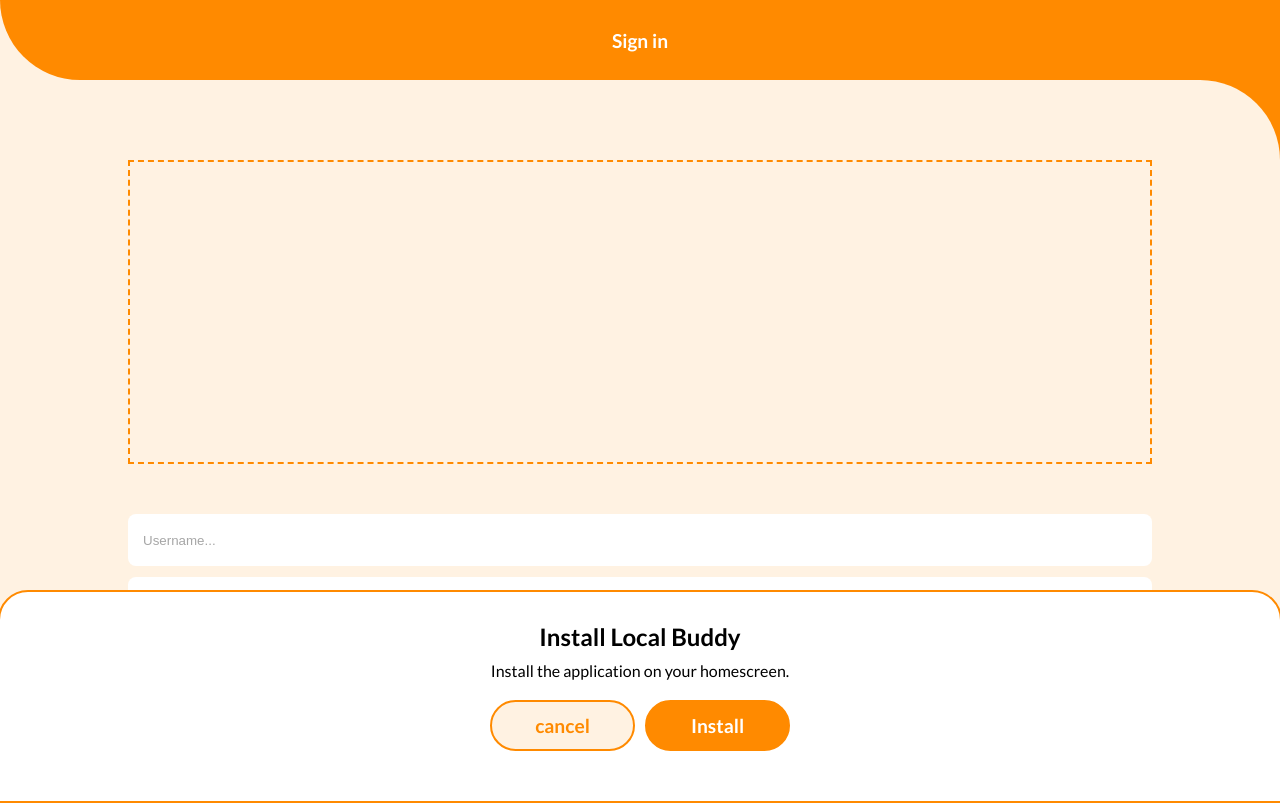
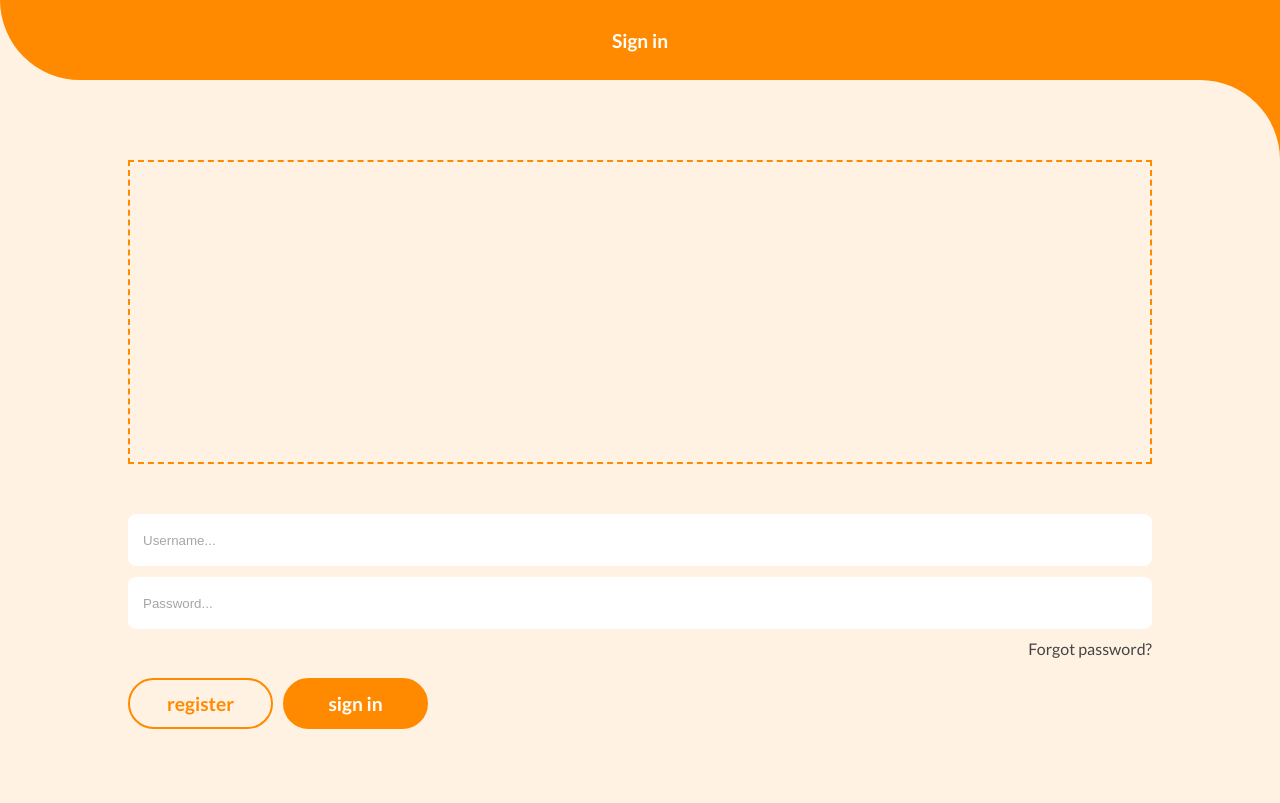
Before and after one commit to Lucerno1/SM42-Group-Project, a Vue app: page /login in a window 1280 px wide. Built offline with nearby package versions, Linux system fonts and the light colour scheme.

Commit message:
removed InstallPrompt component from Login view

```diff
--- a/src/views/Login.vue
+++ b/src/views/Login.vue
@@ -15,7 +15,6 @@
         <PrimaryButton value="sign in" />
       </div>
     </div>
-    <InstallPrompt>Hi</InstallPrompt>
   </div>
 </template>
 
@@ -26,7 +25,6 @@ import InputGrid from '@/components/input/InputGrid.vue'
 import PrimaryButton from '@/components/bigButtons/PrimaryButton.vue'
 import SecondaryButton from '@/components/bigButtons/SecondaryButton.vue'
 
-import InstallPrompt from '@/components/install/InstallPrompt.vue'
 
 export default {
   name: 'Login',
@@ -35,8 +33,7 @@ export default {
     PrimaryButton,
     SecondaryButton,
     Input,
-    InputGrid,
-    InstallPrompt
+    InputGrid
   }
 }
 </script>
```
